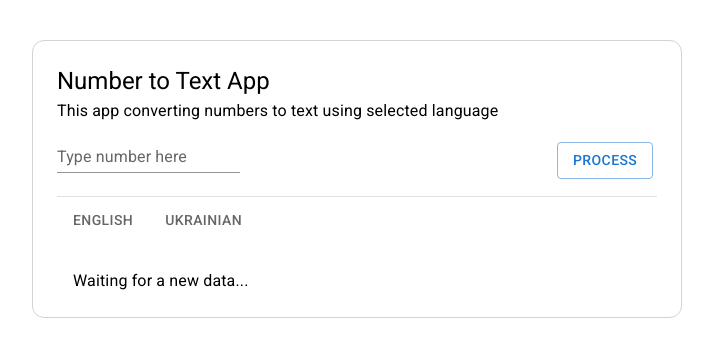
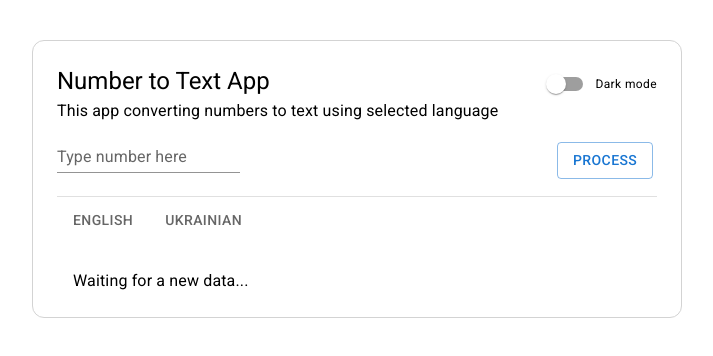
Before and after one commit to roman4i/number-to-string, a React (Create React App) app: page / in a window 1280 px wide. Shown: the top 356 px of the page, without its empty margins (283-996 px from the left). Built offline with nearby package versions, Linux system fonts and the light colour scheme.

Commit message:
Added dark mode button for changing theme to dark

```diff
--- a/src/components/App/App.tsx
+++ b/src/components/App/App.tsx
@@ -1,30 +1,75 @@
-import React, { useState } from 'react';
+import React, { useState, useEffect } from 'react';
 import Box from '@mui/material/Box';
 import Divider from '@mui/material/Divider';
+import { ThemeProvider, createTheme } from '@mui/material/styles';
+import Grid from '@mui/material/Grid';
+import { grey } from '@mui/material/colors';
 import PageTitle from '../PageTitle/PageTitle';
 import NumberInput from '../NumberInput/NumberInput';
 import OutputPanel from '../OutputPanel/OutputPanel';
+import DarkModeButton from '../DarkModeButton/DarkModeButton';
+
+const darkTheme = createTheme({
+  palette: {
+    mode: 'dark',
+  },
+  typography: {
+    allVariants: {
+      color: '#fff',
+    },
+  },
+});
+
+const lightTheme = createTheme({
+  palette: {
+    mode: 'light',
+  },
+});
 
 function App() {
+  const [number, setNumber] = useState('');
+  const [theme, setTheme] = useState<'dark' | 'light'>('light');
+  const [currentTheme, setCurrentTheme] = useState(lightTheme);
+
+  const BaseStyle = {
+    backgroundColor: currentTheme.palette.background.default,
+    height: '100vmin',
+    boxSizing: 'border-box',
+    paddingTop: 5,
+  }
+
   const MainBoxStyle = {
     width: 600,
+    border: '1px lightgray solid',
+    borderRadius: 3,
+    padding: 3,
     marginLeft: 'auto',
     marginRight: 'auto',
-    marginTop: 5,
-    border: '1px lightgray solid',
-    borderRadius: 3 ,
-    padding: 3,
+    backgroundColor: theme === 'dark' ? grey[800] : lightTheme.palette.background.default,
   }
 
-  const [number, setNumber] = useState('');
+  useEffect(() => {
+    setCurrentTheme(theme === 'light' ? lightTheme : darkTheme);
+  }, [theme])
 
   return (
+    <ThemeProvider theme={currentTheme}>
+      <Box sx={BaseStyle}>
         <Box sx={ MainBoxStyle }>
+          <Grid container>
+            <Grid item xs={ 9 }>
               <PageTitle />
+            </Grid>
+            <Grid item xs={ 3 } >
+              <DarkModeButton setTheme={ setTheme } />
+            </Grid>
+          </Grid>
           <NumberInput setNumber={ setNumber } />
           <Divider />
           <OutputPanel inputNumber={ number } />
         </Box>
+      </Box>
+    </ThemeProvider>
   );
 }
 
--- /dev/null
+++ b/src/components/DarkModeButton/DarkModeButton.tsx
@@ -0,0 +1,28 @@
+import React from 'react';
+import Box from '@mui/material/Box';
+import Switch from '@mui/material/Switch';
+import Typography from '@mui/material/Typography';
+import Grid from '@mui/material/Grid';
+
+const DarkModeButton = ({setTheme}:{setTheme(smthTheme: 'light' | 'dark'):void}) => {
+    const onSwitchChange = (event: React.ChangeEvent<HTMLInputElement>) => {
+        setTheme(event.target.checked ? 'dark' : 'light');
+    }
+
+    return(
+        <Box>
+            <Grid container justifyContent='flex-end' alignItems="baseline">
+                <Grid item>
+                    <Switch onChange={onSwitchChange} />
+                </Grid>
+                <Grid item>
+                    <Typography variant='caption'>
+                        Dark mode
+                    </Typography>
+                </Grid>
+            </Grid>
+        </Box>
+    )
+}
+
+export default DarkModeButton;
```
Lines whose indentation alone changed are shown as unchanged.
